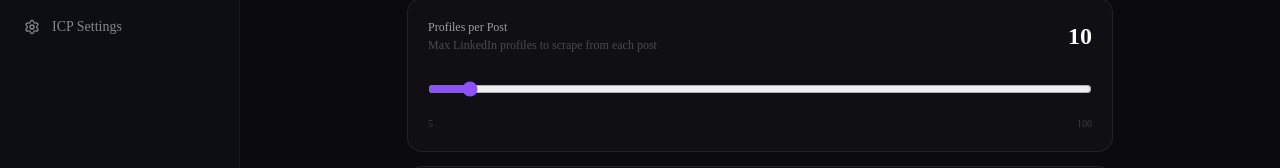
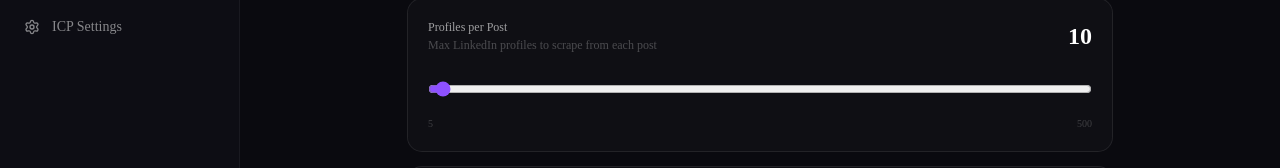
Before and after one commit to samuelaldridge/icp-radar, a Next.js app: page /runs/new in a window 1280 px wide. Shown: the part 253-421 px from the top of the page. Built offline with nearby package versions, Linux system fonts and the light colour scheme.

Commit message:
Increase max profiles per post limit to 500

```diff
--- a/app/runs/new/page.tsx
+++ b/app/runs/new/page.tsx
@@ -143,7 +143,7 @@ export default function NewRunPage() {
         <input
           type="range"
           min={5}
-          max={100}
+          max={500}
           step={5}
           value={limitPerSource}
           onChange={(e) => setLimitPerSource(Number(e.target.value))}
@@ -151,7 +151,7 @@ export default function NewRunPage() {
         />
         <div className="flex justify-between mt-1">
           <span className="text-[10px] text-white/20">5</span>
-          <span className="text-[10px] text-white/20">100</span>
+          <span className="text-[10px] text-white/20">500</span>
         </div>
         {urls.length > 0 && (
           <p className="text-xs text-white/30 mt-2">
```
